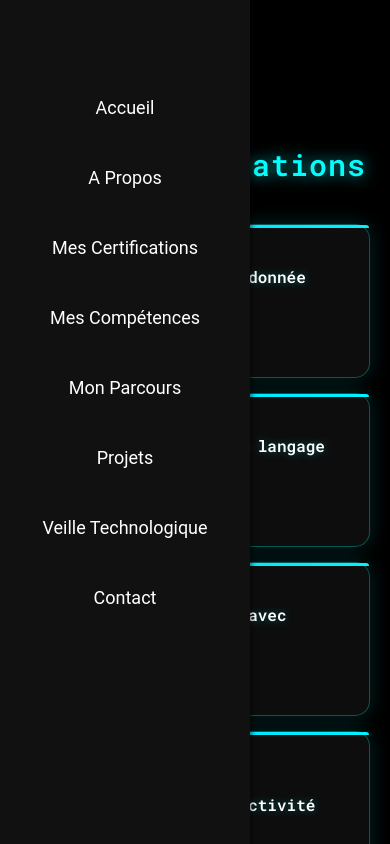
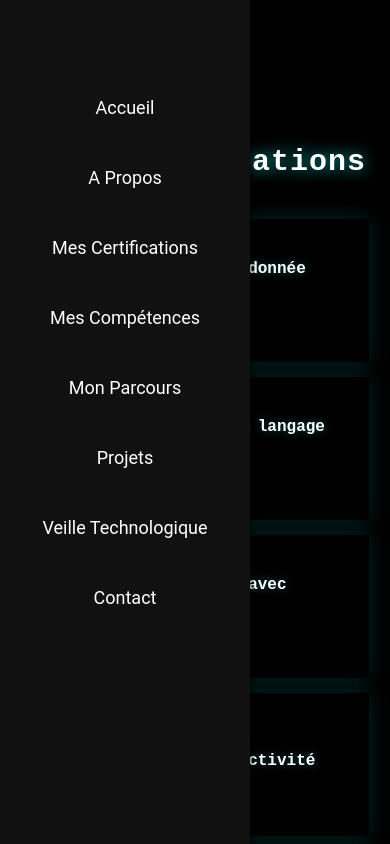
Before and after one commit to David-533/Portfolio, a Vue app: page /certifications in a window 390 px wide. Shown: the top 844 px of the page. Built offline with nearby package versions, Linux system fonts and the light colour scheme.

Commit message:
Refactor Certifications.vue for improved readability

```diff
--- a/src/Views/Certifications.vue
+++ b/src/Views/Certifications.vue
@@ -5,8 +5,9 @@
     <div class="certif-grid">
       <div
         v-for="(certif, index) in certifications"
-        :key="index"
+        :key="certif.nom"
         class="certif-card"
+        :style="{ animationDelay: `${(index + 1) * 0.1}s` }"
       >
         <h3>{{ certif.nom }}</h3>
         <p class="source">{{ certif.source }} • {{ certif.annee }}</p>
@@ -30,21 +31,33 @@ export default {
         { nom: "Apprenez à programmer avec JavaScript", source: "OpenClassrooms", annee: "2025" },
         { nom: "Débutez avec React", source: "OpenClassrooms", annee: "2025" },
         { nom: "Objectif IA : initiez-vous à l'intelligence artificielle", source: "OpenClassrooms", annee: "2025" },
-        { nom: "Decouvrez l'univers de la cybersécurité", source: "OpenClassrooms", annee: "2025" },
+        { nom: "Découvrez l'univers de la cybersécurité", source: "OpenClassrooms", annee: "2025" },
         { nom: "Apprenez à utiliser la ligne de commande dans un terminal", source: "OpenClassrooms", annee: "2025" },
-      ]
+      ],
     };
-  }
+  },
 };
 </script>
 
 <style scoped>
-@import url('https://fonts.googleapis.com/css2?family=Roboto+Mono:wght@400;600&display=swap');
+/* ============================================
+   DESIGN TOKENS
+   ============================================ */
+:root {
+  --sidebar-width: 220px;
+  --accent-cyan: #00ffff;
+  --accent-cyan-dim: rgba(0, 255, 255, 0.3);
+  --card-bg: rgba(255, 255, 255, 0.05);
+  --card-radius: 15px;
+  --card-max-width: 300px;
+}
 
-/* --- Section principale --- */
+/* ============================================
+   SECTION
+   ============================================ */
 .section {
   text-align: center;
-  padding: 120px 20px 60px 20px; /* ajusté pour ne pas chevaucher la navbar */
+  padding: 120px 20px 60px;
   background-color: black;
   color: white;
   font-family: 'Roboto Mono', monospace;
@@ -53,63 +66,56 @@ export default {
 
 h2 {
   font-size: 30px;
-  color: #00ffff;
+  color: var(--accent-cyan);
   margin-bottom: 40px;
-  text-shadow: 0 0 15px #00ffffaa;
+  text-shadow: 0 0 15px rgba(0, 255, 255, 0.67);
   animation: fadeInDown 1s ease;
   letter-spacing: 1px;
 }
 
-/* --- Grille des certifications --- */
+/* ============================================
+   GRILLE
+   ============================================ */
 .certif-grid {
   display: grid;
   grid-template-columns: repeat(4, minmax(250px, 1fr));
   gap: 25px;
-
-  justify-content: start;   /* aligne la grille à gauche */
-  justify-items: center;    /* centre chaque carte dans sa colonne */
+  justify-content: start;
+  justify-items: center;
   align-items: start;
-
   max-width: 1400px;
   margin: 0 auto;
-  padding: 0 20px 0 220px;   /* <── décalage vers la droite (augmente cette valeur si besoin) */
+  padding-left: var(--sidebar-width);
+  padding-right: 20px;
 }
 
-/* Tablettes */
-@media (max-width: 1024px) {
-  .certif-grid {
-    grid-template-columns: repeat(2, minmax(250px, 1fr));
-    padding: 0 15px 0 50px; /* ajuste un peu moins à droite sur tablette */
-  }
-}
-
-/* Mobiles */
-@media (max-width: 600px) {
-  .certif-grid {
-    grid-template-columns: 1fr;
-    gap: 15px;
-    padding: 0 10px; /* centré sur mobile */
-  }
-}
-
-/* --- Carte de certification --- */
+/* ============================================
+   CARTE
+   ============================================ */
 .certif-card {
-  background: rgba(255, 255, 255, 0.05);
-  border: 1px solid rgba(0, 255, 255, 0.3);
+  background: var(--card-bg);
+  border: 1px solid var(--accent-cyan-dim);
   box-shadow: 0 0 20px rgba(0, 255, 255, 0.15);
+  -webkit-backdrop-filter: blur(10px);
   backdrop-filter: blur(10px);
-  border-radius: 15px;
+  border-radius: var(--card-radius);
   padding: 25px;
   width: 90%;
-  max-width: 300px;
+  max-width: var(--card-max-width);
   color: white;
   text-align: left;
   position: relative;
-  transition: all 0.4s ease;
+  transition:
+    transform 0.4s ease,
+    border-color 0.4s ease,
+    box-shadow 0.4s ease;
+
+  /* Animation d'entrée — delay dynamique via :style */
   opacity: 0;
-  animation: fadeInUp 0.8s forwards;
+  animation: fadeInUp 0.8s ease forwards;
 }
 
+/* Ligne lumineuse en haut de la carte */
 .certif-card::before {
   content: "";
   position: absolute;
@@ -117,37 +123,27 @@ h2 {
   left: 0;
   height: 3px;
   width: 100%;
-  background: linear-gradient(90deg, #00ffff, #00e5ff, #00ffff);
+  background: linear-gradient(90deg, var(--accent-cyan), #00e5ff, var(--accent-cyan));
   background-size: 200% 100%;
   animation: glowLine 4s linear infinite;
-  border-radius: 15px 15px 0 0;
+  border-radius: var(--card-radius) var(--card-radius) 0 0;
+  will-change: background-position;
 }
 
-/* Délai d’animation pour chaque carte */
-.certif-card:nth-child(1) { animation-delay: 0.1s; }
-.certif-card:nth-child(2) { animation-delay: 0.2s; }
-.certif-card:nth-child(3) { animation-delay: 0.3s; }
-.certif-card:nth-child(4) { animation-delay: 0.4s; }
-.certif-card:nth-child(5) { animation-delay: 0.5s; }
-.certif-card:nth-child(6) { animation-delay: 0.6s; }
-.certif-card:nth-child(7) { animation-delay: 0.7s; }
-.certif-card:nth-child(8) { animation-delay: 0.8s; }
-.certif-card:nth-child(9) { animation-delay: 0.9s; }
-.certif-card:nth-child(10) { animation-delay: 1s; }
-
-/* Effet au survol */
 .certif-card:hover {
   transform: translateY(-8px) scale(1.03);
-  border-color: #00ffff99;
-  box-shadow: 0 0 30px #00ffff66;
+  border-color: rgba(0, 255, 255, 0.6);
+  box-shadow: 0 0 30px rgba(0, 255, 255, 0.4);
 }
 
-/* --- Texte des cartes --- */
+/* ============================================
+   TEXTE DES CARTES
+   ============================================ */
 .certif-card h3 {
   font-size: 16px;
   font-weight: 600;
   margin-bottom: 12px;
-  text-shadow: 0 0 10px #00ffff55;
+  text-shadow: 0 0 10px rgba(0, 255, 255, 0.33);
 }
 
 .certif-card .source {
@@ -155,19 +151,66 @@ h2 {
   opacity: 0.8;
 }
 
-/* --- Animations --- */
+/* ============================================
+   ANIMATIONS
+   ============================================ */
 @keyframes fadeInUp {
-  from { transform: translateY(40px); opacity: 0; }
-  to { transform: translateY(0); opacity: 1; }
+  from {
+    transform: translateY(40px);
+    opacity: 0;
+  }
+  to {
+    transform: translateY(0);
+    opacity: 1;
+  }
 }
 
 @keyframes fadeInDown {
-  from { transform: translateY(-30px); opacity: 0; }
-  to { transform: translateY(0); opacity: 1; }
+  from {
+    transform: translateY(-30px);
+    opacity: 0;
+  }
+  to {
+    transform: translateY(0);
+    opacity: 1;
+  }
 }
 
 @keyframes glowLine {
   0% { background-position: 0% 50%; }
   100% { background-position: 200% 50%; }
 }
+
+/* ============================================
+   RESPONSIVE
+   ============================================ */
+@media (max-width: 1024px) {
+  .certif-grid {
+    grid-template-columns: repeat(2, minmax(250px, 1fr));
+    padding-left: 50px;
+    padding-right: 15px;
+  }
+}
+
+@media (max-width: 600px) {
+  .certif-grid {
+    grid-template-columns: 1fr;
+    gap: 15px;
+    padding: 0 10px;
+  }
+}
+
+/* Accessibilité */
+@media (prefers-reduced-motion: reduce) {
+  .certif-card,
+  .certif-card::before,
+  h2 {
+    animation: none;
+    opacity: 1;
+  }
+
+  .certif-card {
+    transition: none;
+  }
+}
 </style>
```
